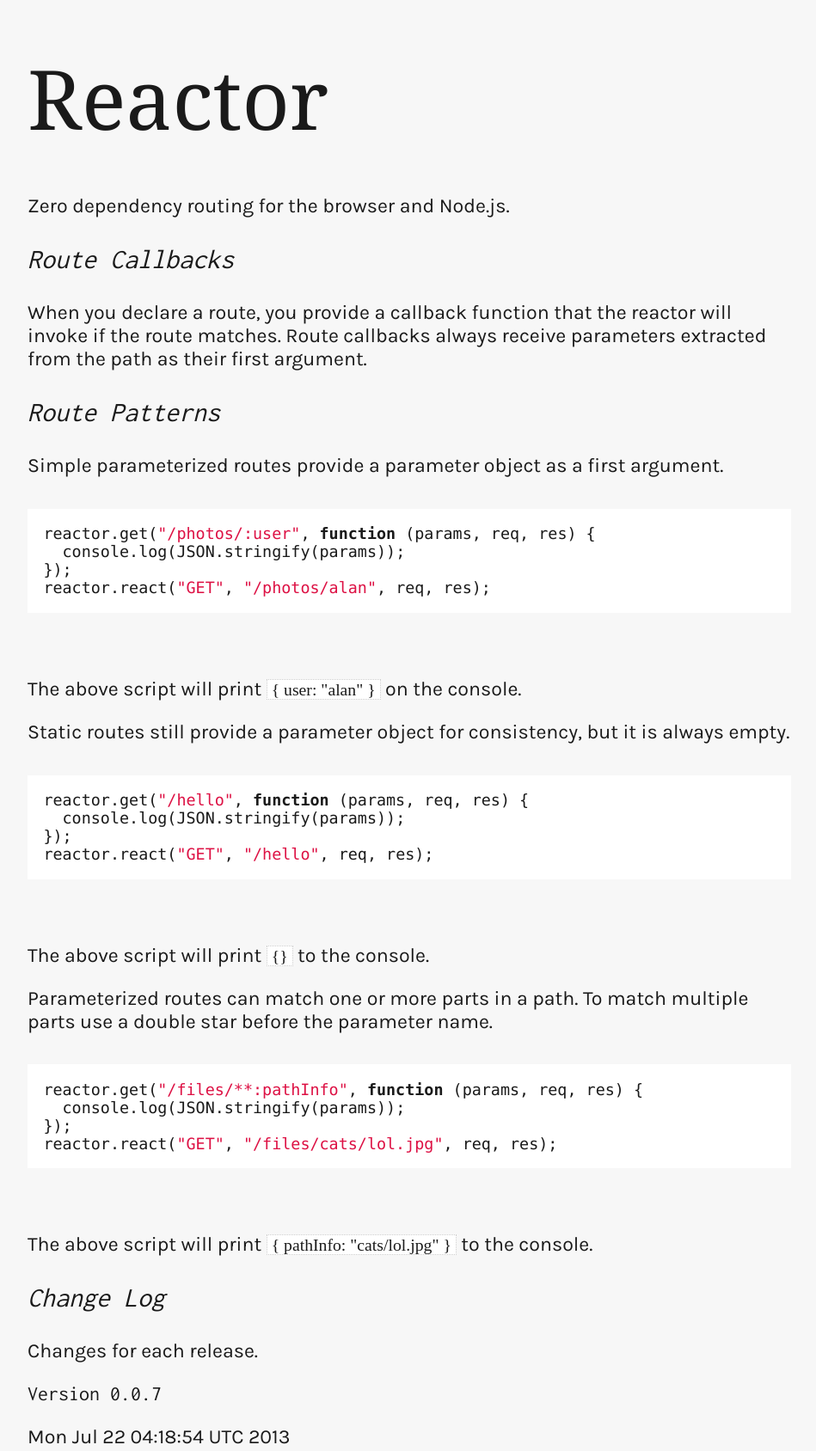
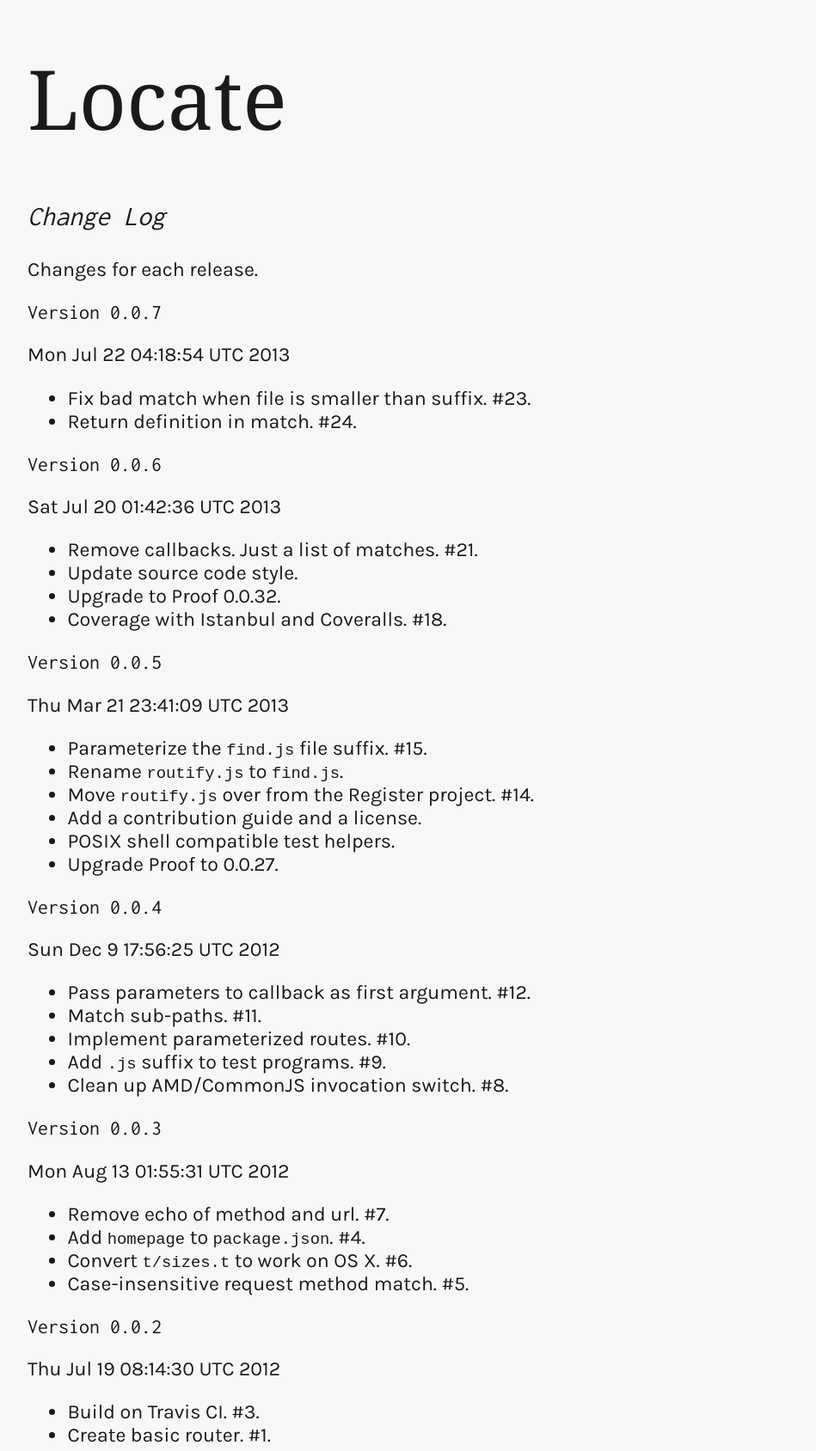
Before and after one commit to bigeasy/locate, a website: page index.html in a window 1280 px wide. Shown: the top 1688 px of the page at 86% size, without its empty margins (164-1113 px from the left). Drawn offline with Linux system fonts and the light colour scheme; a web font is replaced by a local one.

Commit message:
Rename to `locate`.
Closes #28.

```diff
--- a/index.html
+++ b/index.html
@@ -1,50 +1,18 @@
 <!DOCTYPE html>
 <html>
 <meta charset="utf-8">
-<title>Reactor</title>
+<title>Locate</title>
 <link href="http://fonts.googleapis.com/css?family=ABeeZee|Inconsolata|Karla:400,700|Oxygen+Mono" rel="stylesheet" type="text/css">
 <link href="http://fonts.googleapis.com/css?family=Sorts+Mill+Goudy">
 <link rel="stylesheet" type="text/css" href="css/syntax.css">
-<link rel="stylesheet" type="text/css" href="css/reactor.css">
-<body><a href="https://github.com/bigeasy/reactor/"><img style="position: absolute; top: 0; left: 0; border: 0;" src="https://s3.amazonaws.com/github/ribbons/forkme_left_gray_6d6d6d.png" alt="Fork me on GitHub"></a><div class="container">
+<link rel="stylesheet" type="text/css" href="css/locate.css">
+<body><a href="https://github.com/bigeasy/locate/"><img style="position: absolute; top: 0; left: 0; border: 0;" src="https://s3.amazonaws.com/github/ribbons/forkme_left_gray_6d6d6d.png" alt="Fork me on GitHub"></a><div class="container">
 
 <div class="unit welcome">
-<h1>Reactor</h1>
+<h1>Locate</h1>
 </div>
 
-<div class="unit description markdown"><p>Zero dependency routing for the browser and Node.js.</p>
-<h2>Route Callbacks</h2>
-<p>When you declare a route, you provide a callback function that the reactor will
-invoke if the route matches. Route callbacks always receive parameters extracted
-from the path as their first argument.</p>
-<h2>Route Patterns</h2>
-<p>Simple parameterized routes provide a parameter object as a first argument.</p>
-<pre><code class="lang-javascript"><div class="highlight"><pre><span class="nx">reactor</span><span class="p">.</span><span class="nx">get</span><span class="p">(</span><span class="s2">&quot;/photos/:user&quot;</span><span class="p">,</span> <span class="kd">function</span> <span class="p">(</span><span class="nx">params</span><span class="p">,</span> <span class="nx">req</span><span class="p">,</span> <span class="nx">res</span><span class="p">)</span> <span class="p">{</span>
-  <span class="nx">console</span><span class="p">.</span><span class="nx">log</span><span class="p">(</span><span class="nx">JSON</span><span class="p">.</span><span class="nx">stringify</span><span class="p">(</span><span class="nx">params</span><span class="p">));</span>
-<span class="p">});</span>
-<span class="nx">reactor</span><span class="p">.</span><span class="nx">react</span><span class="p">(</span><span class="s2">&quot;GET&quot;</span><span class="p">,</span> <span class="s2">&quot;/photos/alan&quot;</span><span class="p">,</span> <span class="nx">req</span><span class="p">,</span> <span class="nx">res</span><span class="p">);</span>
-</pre></div>
-</code></pre>
-<p>The above script will print <code>{ user: &quot;alan&quot; }</code> on the console.</p>
-<p>Static routes still provide a parameter object for consistency, but it is always
-empty.</p>
-<pre><code class="lang-javascript"><div class="highlight"><pre><span class="nx">reactor</span><span class="p">.</span><span class="nx">get</span><span class="p">(</span><span class="s2">&quot;/hello&quot;</span><span class="p">,</span> <span class="kd">function</span> <span class="p">(</span><span class="nx">params</span><span class="p">,</span> <span class="nx">req</span><span class="p">,</span> <span class="nx">res</span><span class="p">)</span> <span class="p">{</span>
-  <span class="nx">console</span><span class="p">.</span><span class="nx">log</span><span class="p">(</span><span class="nx">JSON</span><span class="p">.</span><span class="nx">stringify</span><span class="p">(</span><span class="nx">params</span><span class="p">));</span>
-<span class="p">});</span>
-<span class="nx">reactor</span><span class="p">.</span><span class="nx">react</span><span class="p">(</span><span class="s2">&quot;GET&quot;</span><span class="p">,</span> <span class="s2">&quot;/hello&quot;</span><span class="p">,</span> <span class="nx">req</span><span class="p">,</span> <span class="nx">res</span><span class="p">);</span>
-</pre></div>
-</code></pre>
-<p>The above script will print <code>{}</code> to the console.</p>
-<p>Parameterized routes can match one or more parts in a path. To match multiple
-parts use a double star before the parameter name.</p>
-<pre><code class="lang-javascript"><div class="highlight"><pre><span class="nx">reactor</span><span class="p">.</span><span class="nx">get</span><span class="p">(</span><span class="s2">&quot;/files/**:pathInfo&quot;</span><span class="p">,</span> <span class="kd">function</span> <span class="p">(</span><span class="nx">params</span><span class="p">,</span> <span class="nx">req</span><span class="p">,</span> <span class="nx">res</span><span class="p">)</span> <span class="p">{</span>
-  <span class="nx">console</span><span class="p">.</span><span class="nx">log</span><span class="p">(</span><span class="nx">JSON</span><span class="p">.</span><span class="nx">stringify</span><span class="p">(</span><span class="nx">params</span><span class="p">));</span>
-<span class="p">});</span>
-<span class="nx">reactor</span><span class="p">.</span><span class="nx">react</span><span class="p">(</span><span class="s2">&quot;GET&quot;</span><span class="p">,</span> <span class="s2">&quot;/files/cats/lol.jpg&quot;</span><span class="p">,</span> <span class="nx">req</span><span class="p">,</span> <span class="nx">res</span><span class="p">);</span>
-</pre></div>
-</code></pre>
-<p>The above script will print <code>{ pathInfo: &quot;cats/lol.jpg&quot; }</code> to the console.</p>
-<h2>Change Log</h2>
+<div class="unit description markdown"><h2>Change Log</h2>
 <p>Changes for each release.</p>
 <h3>Version 0.0.7</h3>
 <p>Mon Jul 22 04:18:54 UTC 2013</p>
```
Also changed, not shown: pages/index.html (+4 -49 lines), css/locate.css (renamed from css/reactor.css), css/locate.less (renamed from css/reactor.less), 1 other file.
